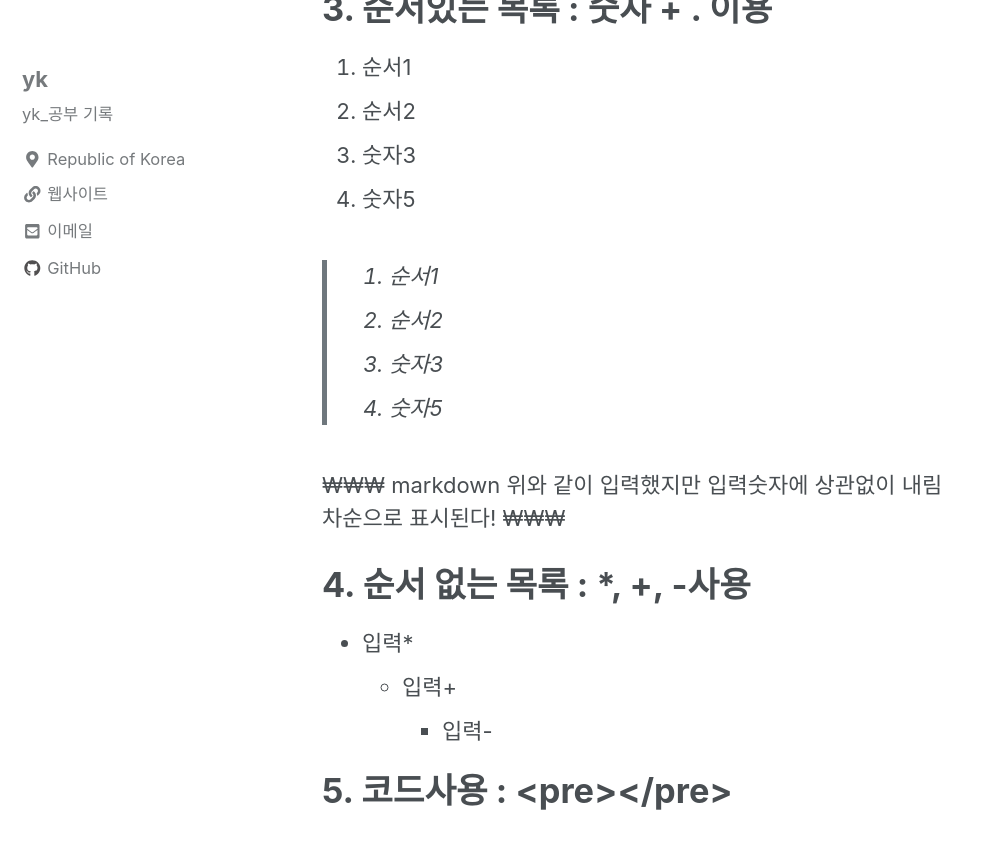
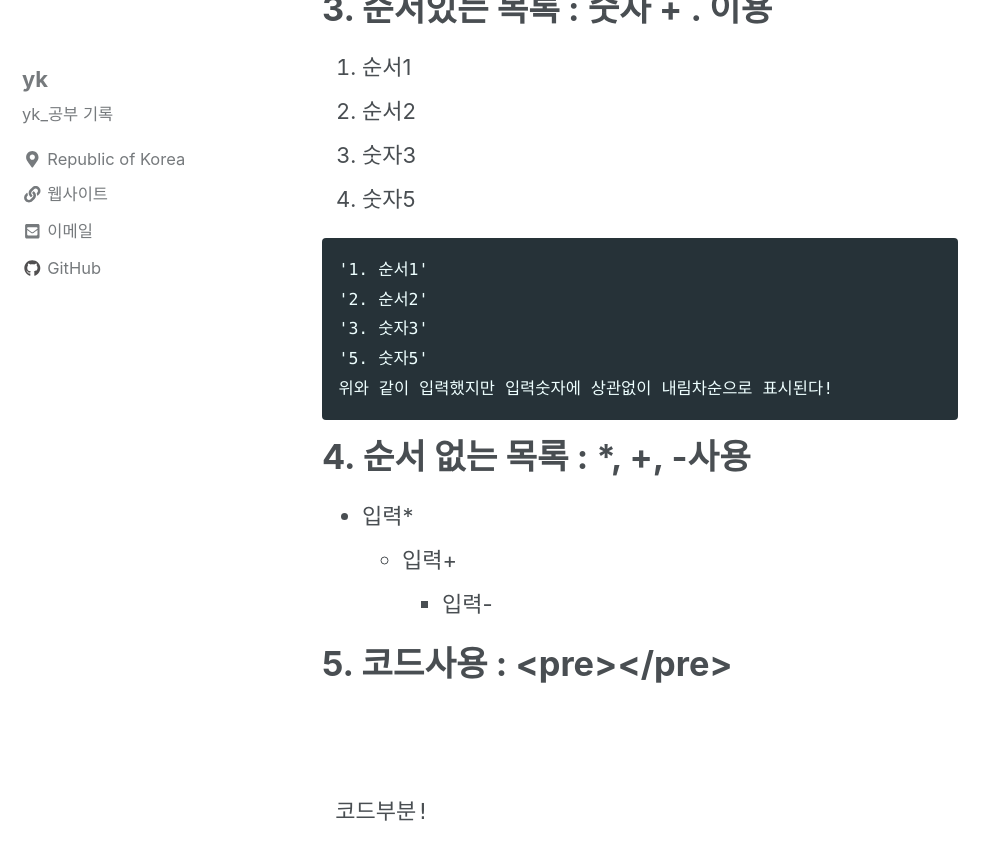
Before and after one commit to yukyung-shim/yukyung-shim.github.io, a Jekyll site: the page built from _posts/2019-01-06-블로그 첫사용! 마크다운 정리.md, in a window 1280 px wide and 900 px high, scrolled down 708 px. Shown: the top 860 px of the window, without its empty margins (0-999 px from the left). Built offline with Jekyll 4.4.1, drawn with Linux system fonts in a browser that asks for light colours; nearby versions of some CDN libraries; comment, search, counter and statistics services are not loaded.

Commit message:
no message

````diff
--- a/_posts/2019-01-06-블로그 첫사용! 마크다운 정리.md
+++ b/_posts/2019-01-06-블로그 첫사용! 마크다운 정리.md
@@ -24,14 +24,14 @@
 3. 숫자3
 5. 숫자5
 
-> 1. 순서1
-> 2. 순서2
-> 3. 숫자3
-> 5. 숫자5
 
-₩₩₩ markdown
+``` markdown
+'1. 순서1'
+'2. 순서2'
+'3. 숫자3'
+'5. 숫자5'
 위와 같이 입력했지만 입력숫자에 상관없이 내림차순으로 표시된다!
-₩₩₩
+```
 
 # 4. 순서 없는 목록 : *, +, -사용
 * 입력*
````
